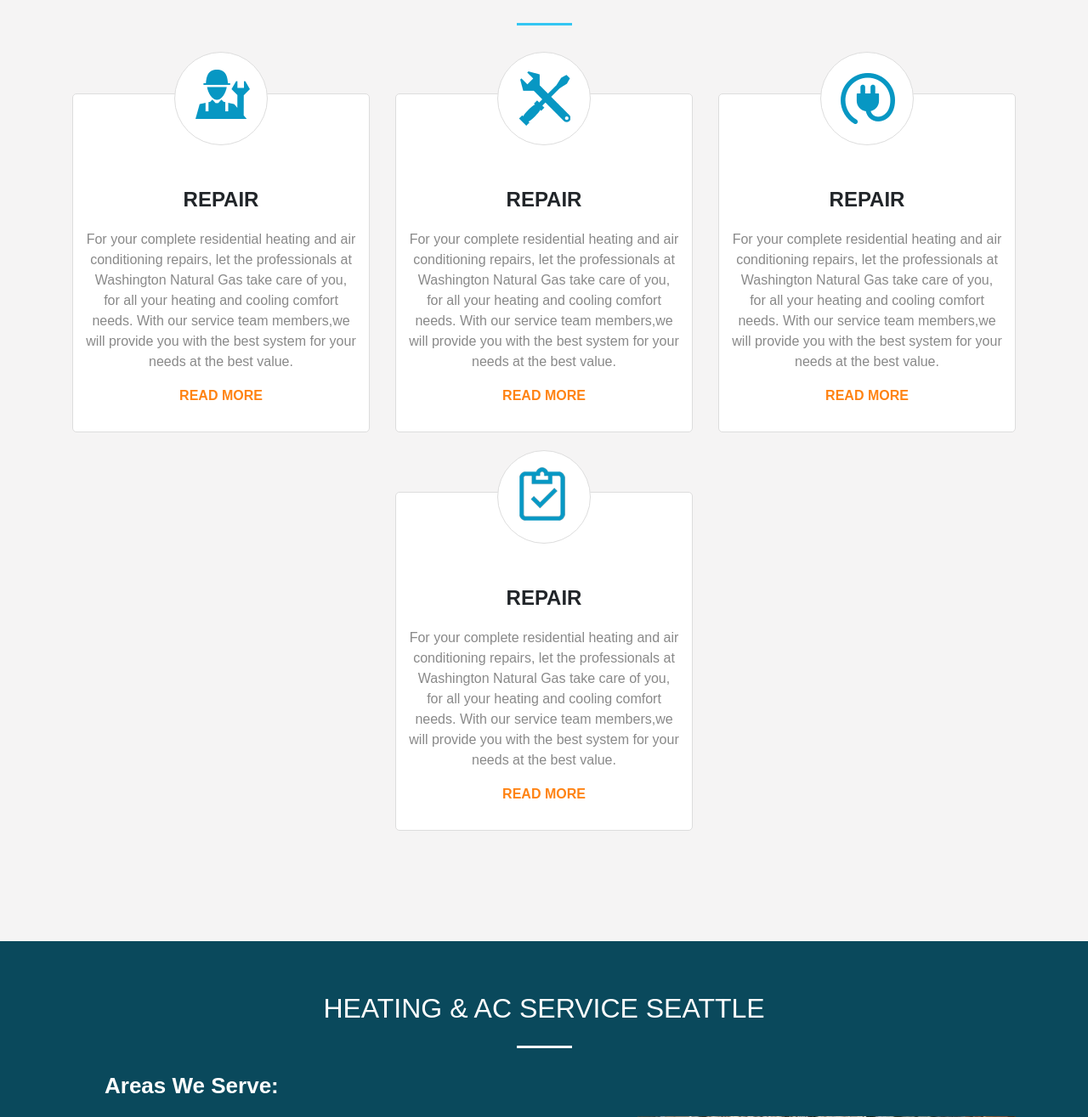
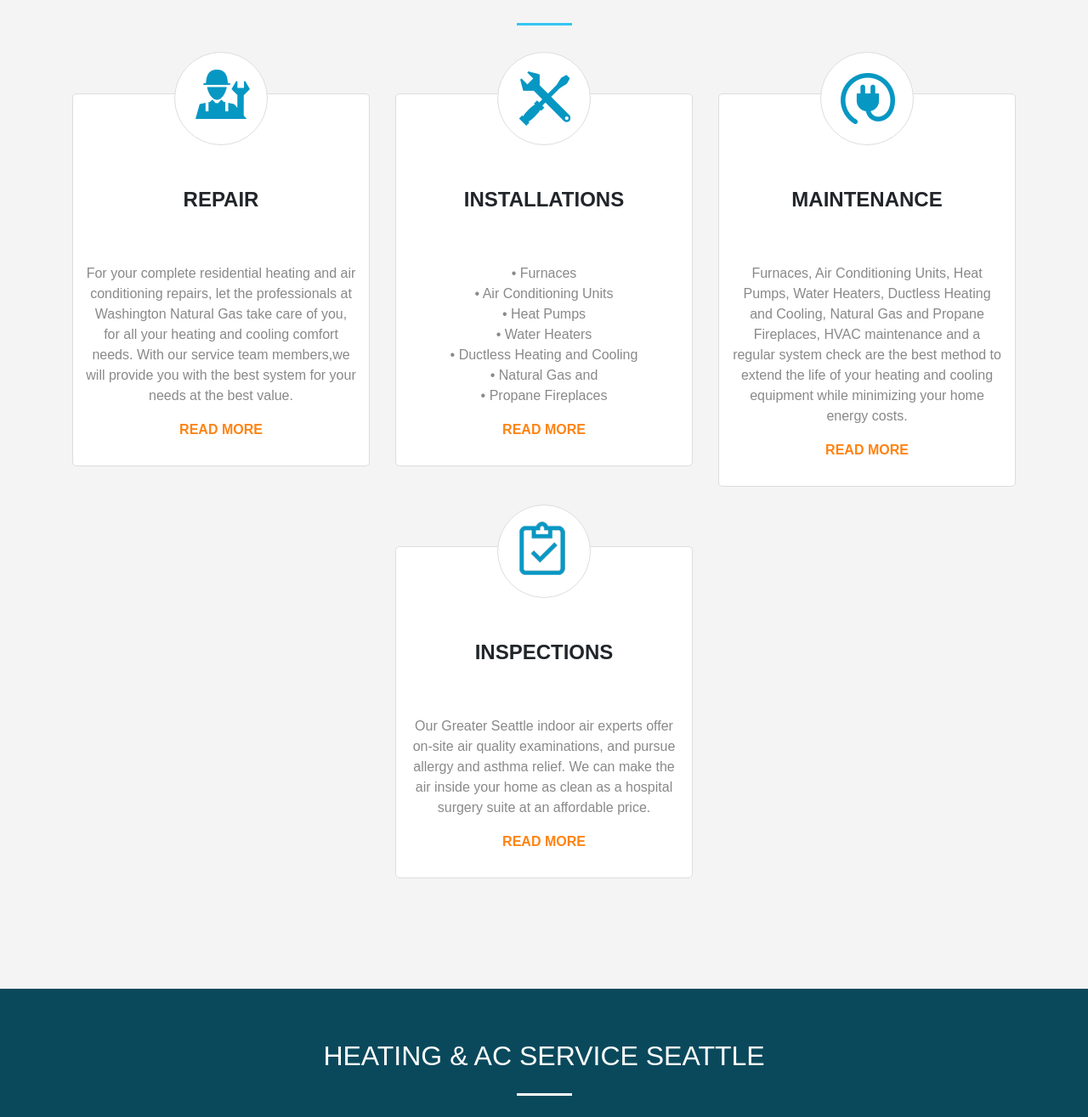
Before and after one commit to mohamedgamalmoha/Wanaturalgas-Company-Portfolio-Website, a Django app: page / in a window 1280 px wide. Shown: the part 1813-3128 px from the top of the page at 85% size. Run offline with Django 3.2, Linux system fonts and the light colour scheme; data comes from the database, SQL or seed files in the repository; both versions use the stored data as it was after the commit; some libraries are stand-ins or nearby versions.

Commit message:
Showing services on homepage from the database

```diff
--- a/pages/views.py
+++ b/pages/views.py
@@ -1,10 +1,13 @@
 from django.shortcuts import render
 
+from service.models import Service
 from .models import About, Residential, Finance, ServicesPage
 
 
 def home_page(request):
+    services = Service.objects.all()
     context = {
+        'services': services,
         'active': 'home',
     }
     return render(request, 'home.html', context)
--- a/service/models.py
+++ b/service/models.py
@@ -47,5 +47,13 @@ class Cooling(Main):
 
 
 class Service(models.Model):
+    image = models.ImageField(upload_to='images/services/', null=True)
     title = models.CharField(max_length=250)
     description = RichTextField()
+
+    class Meta:
+        verbose_name = 'Service'
+        verbose_name_plural = 'Services'
+
+    def __str__(self):
+        return self.title
--- a/static/css/master.css
+++ b/static/css/master.css
@@ -5,6 +5,14 @@ body {
 
 #page-container {
   min-height: 100vh;
+}
+
+.link-unstyled {
+  text-decoration: none;
+}
+
+.link-unstyled:hover {
+  text-decoration: none;
 }
 
 @-webkit-keyframes fadeInUpSD {
--- a/templates/home.html
+++ b/templates/home.html
@@ -72,30 +72,19 @@
         <h2 class="head-border-blue">our hvac services</h2>
         <div class="container">
           <div class="row">
-            <div class="col-lg-4 col-md-6 wow bounceInLeft" data-wow-duration="2.5s" data-wow-delay=".6s" data-wow-offset="300">
-              <div class="flip-cardd"><span class="circle"><img src="{% static 'img/service_13.png' %}"></span>
-                <h4>Repair</h4>
-                <p>For your complete residential heating and air conditioning repairs, let the professionals at Washington Natural Gas take care of you, for all your heating and cooling comfort needs. With our service team members,we will provide you with the best system for your needs at the best value.</p><span class="normall"> read more</span>
+            {% for service in services %}
+            <div class="col-lg-4 col-md-6 wow
+            {% if forloop.counter == 4 %}offset-lg-4 bounceInRight{% else %}bounceInLeft{% endif %}"
+            data-wow-duration="2.5s" data-wow-offset="300"
+            {% if forloop.counter == 1 %}data-wow-delay=".6s"
+            {% elif forloop.counter == 2 %}data-wow-delay=".4s"
+            {% else %}data-wow-delay=".2s"{% endif %}>
+              <div class="flip-cardd"><span class="circle"><img src="{{ service.image.url }}"></span>
+                <h4>{{ service.title }}</h4>
+                <p>{{ service.description|safe }}</p><a class="link-unstyled" href="{% url 'pages:services' %}"><span class="normall"> read more</span></a>
               </div>
             </div>
-            <div class="col-lg-4 col-md-6 wow bounceInLeft" data-wow-duration="2.5s" data-wow-delay=".4s" data-wow-offset="300">
-              <div class="flip-cardd"><span class="circle"><img src="{% static 'img/service_14.png' %}"></span>
-                <h4>Repair</h4>
-                <p>For your complete residential heating and air conditioning repairs, let the professionals at Washington Natural Gas take care of you, for all your heating and cooling comfort needs. With our service team members,we will provide you with the best system for your needs at the best value.</p><span class="normall"> read more</span>
-              </div>
-            </div>
-            <div class="col-lg-4 col-md-6 wow bounceInLeft" data-wow-duration="2.5s" data-wow-delay=".2s" data-wow-offset="300">
-              <div class="flip-cardd"><span class="circle"><img src="{% static 'img/service_15.png' %}"></span>
-                <h4>Repair</h4>
-                <p>For your complete residential heating and air conditioning repairs, let the professionals at Washington Natural Gas take care of you, for all your heating and cooling comfort needs. With our service team members,we will provide you with the best system for your needs at the best value.</p><span class="normall"> read more</span>
-              </div>
-            </div>
-            <div class="col-lg-4 col-md-6 offset-lg-4 wow bounceInRight" data-wow-duration="2.5s" data-wow-delay=".2s" data-wow-offset="300">
-              <div class="flip-cardd"><span class="circle"><img src="{% static 'img/download-2.png' %}"></span>
-                <h4>Repair</h4>
-                <p>For your complete residential heating and air conditioning repairs, let the professionals at Washington Natural Gas take care of you, for all your heating and cooling comfort needs. With our service team members,we will provide you with the best system for your needs at the best value.</p><span class="normall"> read more</span>
-              </div>
-            </div>
+            {% endfor %}
           </div>
         </div>
       </section>
```
Also changed, not shown: service/admin.py (+13 -1 lines), db.sqlite3, media/images/services/service_1.png (renamed from static/img/service_13.png), media/images/services/service_2.png (renamed from static/img/service_14.png), media/images/services/service_3.png (renamed from static/img/service_15.png), media/images/services/service_4.png (renamed from static/img/download-2.png), pages/admin.py (line endings or trailing spaces), service/migrations/0004_auto_20210316_1934.py (added), service/migrations/0005_service_image.py (added).
